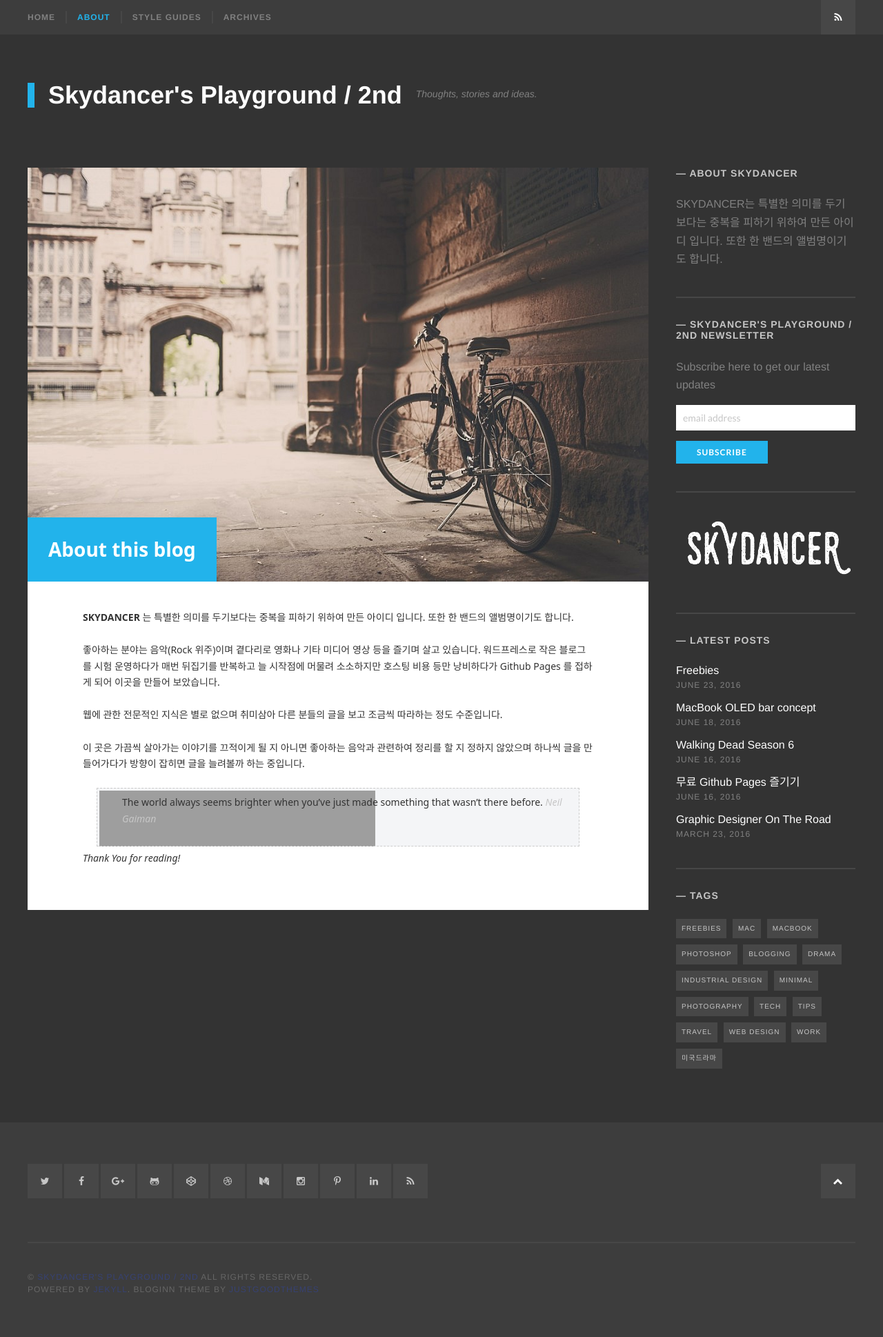
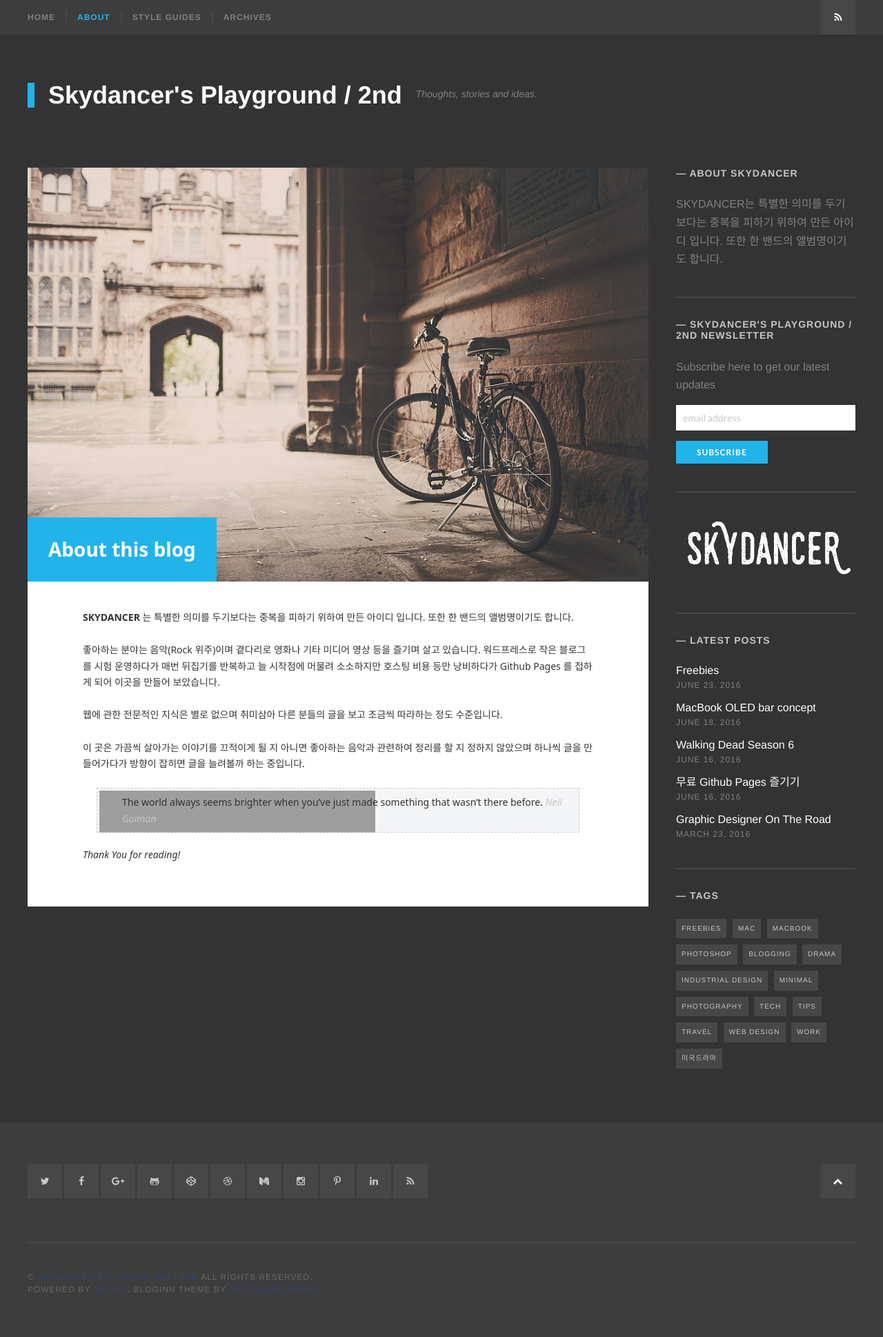
Before and after one commit to morgul71/morgul71.github.io, a Jekyll site: the page built from about.md, in a window 1280 px wide. Shown: the whole page at 69% size. Built offline with Jekyll 4.4.1, drawn with Linux system fonts in a browser that asks for light colours; some web fonts are replaced; grey boxes are pictures that could not be loaded.

Commit message:
Update _general.scss

```diff
--- a/_sass/_general.scss
+++ b/_sass/_general.scss
@@ -139,8 +139,9 @@ pre:before {
 blockquote {
     background:#F4F5F7 url(images/blockquote.gif) 3px 3px no-repeat;
     border:1px dashed #CCC;
-    padding:8px 12px 28px 36px;
+    padding:8px 12px 8px 36px;
     margin:5px 20px;
+    margin-bottom:20px;
 }
 
 blockquote cite,
```
